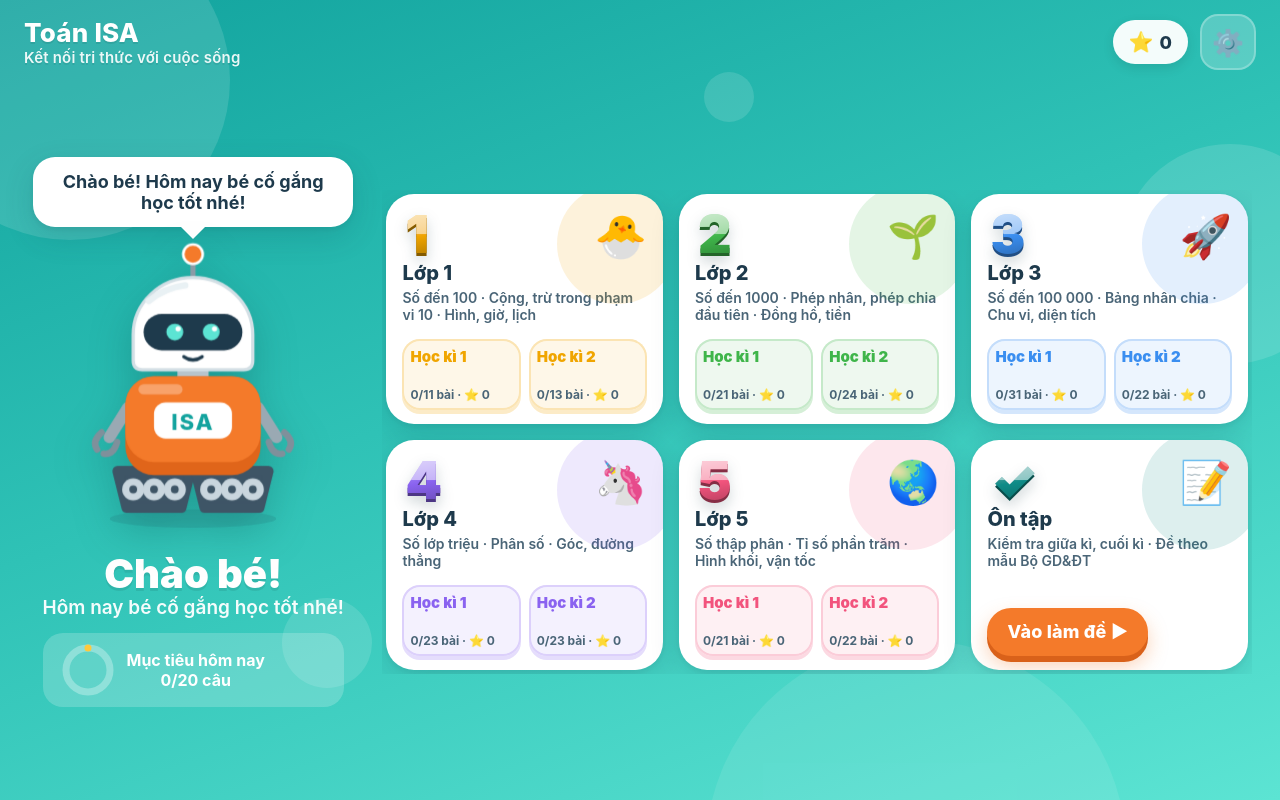
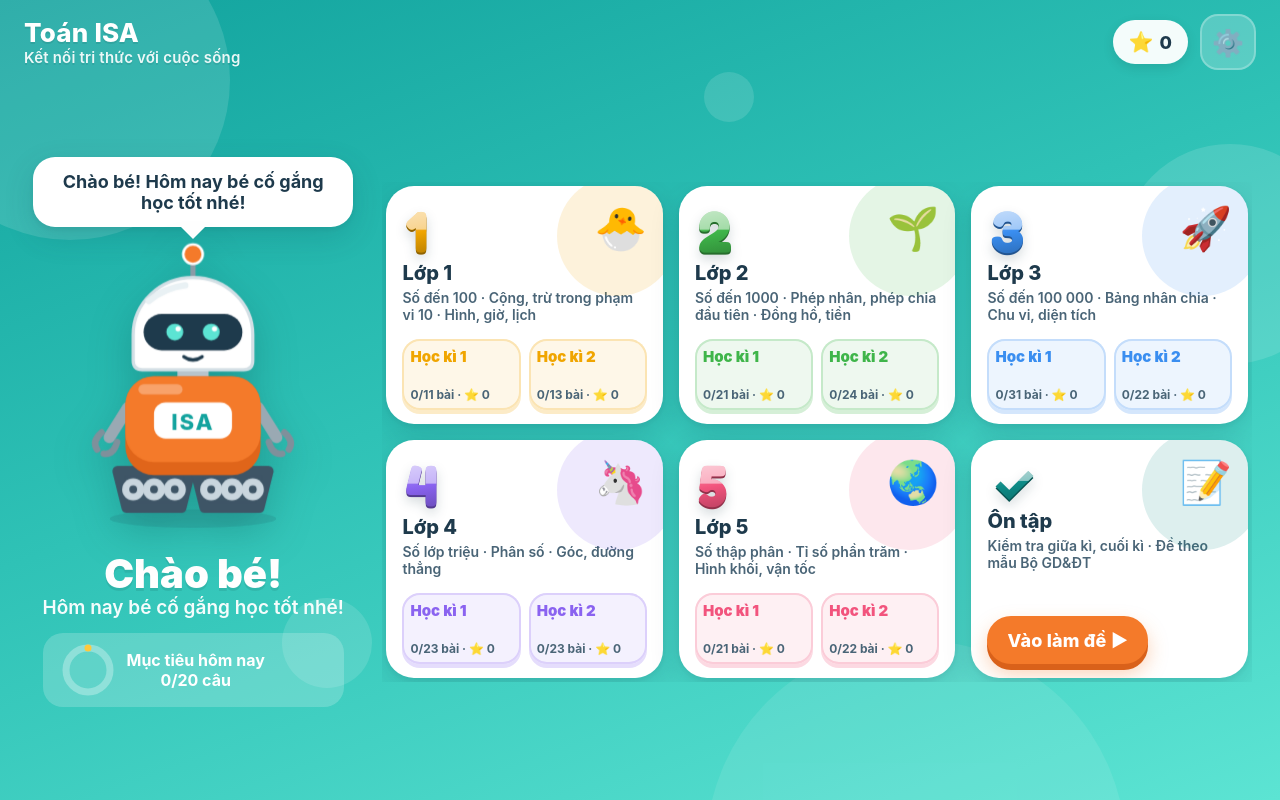
Before and after one commit to HauPhan93/toan-isa, a plain HTML site: page index.html in a window 1280 px wide. Both pictures are taken after a click on the button "Bỏ qua". Drawn offline with Linux system fonts and the light colour scheme.

Commit message:
Home: round, chubby grade numbers (Fredoka digits) keeping the gloss
Only the digits 0–9 of Fredoka Bold are downloaded (Google Fonts text= subset, cached by
the service worker after the first visit). Slightly bigger numbers, softer 3D edge.
iPad portrait and landscape still fit without scrolling. Cache v34.

Co-Authored-By: Claude Opus 5.5 <noreply@anthropic.com>

```diff
--- a/css/app.css
+++ b/css/app.css
@@ -941,3 +941,13 @@ body.no-voice .say-btn { display: none; }
   85%, 100% { background-position: -60% 0, 0 0, 0 0; }
 }
 @media (prefers-reduced-motion: reduce) { .grade-card .gnum { animation: none; } }
+/* round, chubby digits for children (user: "các số cần tròn đầy 1 tí") — Fredoka, only the digits are downloaded */
+.grade-card .gnum {
+  font-family: "Fredoka", "Arial Rounded MT Bold", ui-rounded, var(--font); font-weight: 700;
+  letter-spacing: 0; line-height: .95;
+  filter: drop-shadow(0 2px 0 color-mix(in srgb, var(--gc) 60%, #000)) drop-shadow(0 5px 6px rgba(0, 40, 50, .16));
+}
+.grade-card:not(.review-card) .gnum { font-size: 58px; }
+@media (orientation: portrait) and (min-width: 641px) { .grade-card:not(.review-card) .gnum { font-size: 60px; } }
+@media (max-width: 640px) { .grade-card:not(.review-card) .gnum { font-size: 44px; } }
+@media (orientation: landscape) and (max-height: 540px) { .grade-card:not(.review-card) .gnum { font-size: 40px; } }
--- a/index.html
+++ b/index.html
@@ -17,6 +17,7 @@
 <link rel="preconnect" href="https://fonts.googleapis.com">
 <link rel="preconnect" href="https://fonts.gstatic.com" crossorigin>
 <link rel="stylesheet" href="https://fonts.googleapis.com/css2?family=Patrick+Hand&display=swap">
+<link rel="stylesheet" href="https://fonts.googleapis.com/css2?family=Fredoka:wght@700&text=0123456789&display=swap">
 <link rel="stylesheet" href="css/app.css">
 </head>
 <body>
--- a/sw.js
+++ b/sw.js
@@ -1,5 +1,5 @@
 /* Toán ISA service worker: offline cache. Bump VERSION whenever app files change. */
-const VERSION = 'toanisa-v33';
+const VERSION = 'toanisa-v34';
 const CORE = [
   './', './index.html', './css/app.css', './manifest.webmanifest',
   './js/util.js', './js/visuals.js', './js/scratch.js', './js/hand.js', './js/core.js',
```
